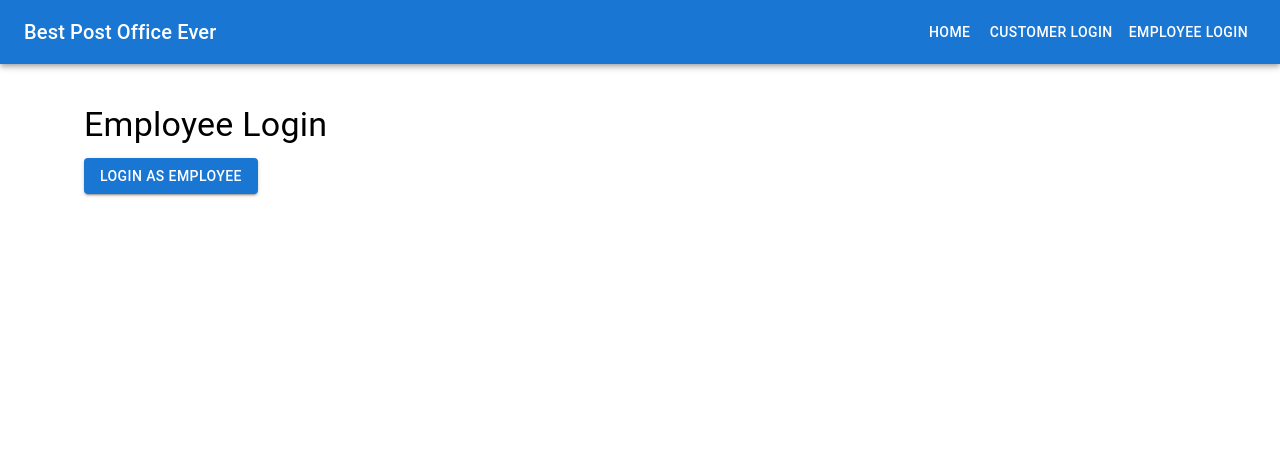
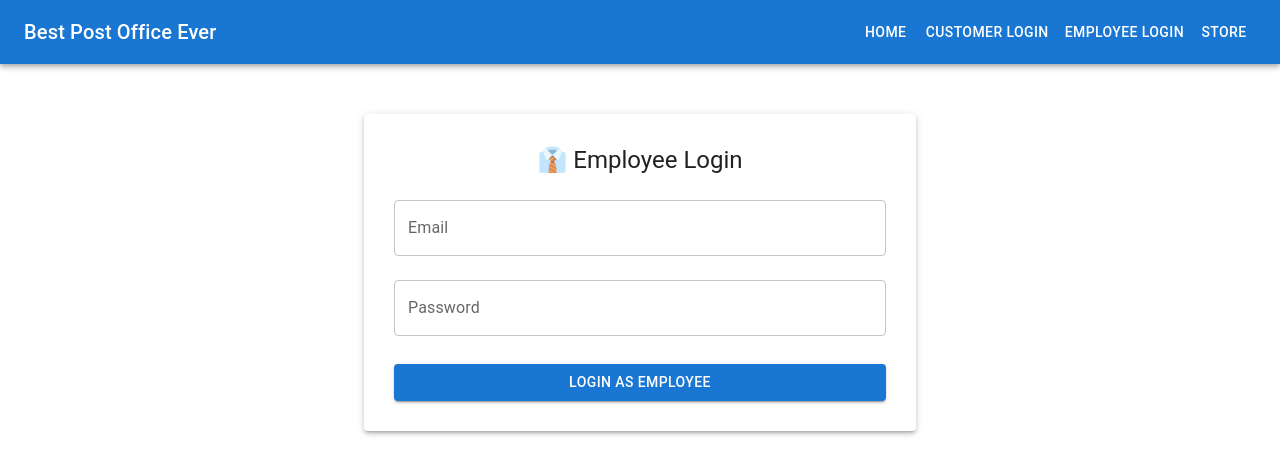
Before and after one commit to AndreaDaFi/PostOfficeWebsite, a React (Create React App) app: page /emp-login in a window 1280 px wide. Shown: the top 474 px of the page. Built offline with nearby package versions, Linux system fonts and the light colour scheme.

Commit message:
added jeni's emplogin, working on mypackages page for customers

```diff
--- a/src/App.js
+++ b/src/App.js
@@ -3,7 +3,9 @@ import { BrowserRouter as Router, Route, Routes, Link } from 'react-router-dom';
 import { AppBar, Toolbar, Button, Container, Typography } from '@mui/material';
 import CustLogin from './app/CustLogin';
 import EmpLogin from './app/EmpLogin';
+import Store from './app/Store';
 import Home from './app/Home';
+import MyPackages from './app/MyPackages';
 
 const App = () => {
   return (
@@ -13,19 +15,28 @@ const App = () => {
           <Typography variant="h6" style={{ flexGrow: 1 }}>
             Best Post Office Ever
           </Typography>
+          {/*pages anyone could see when openning the app*/}
           <Button color="inherit" component={Link} to="/">Home</Button>
           <Button color="inherit" component={Link} to="/cust-login">Customer Login</Button>
           <Button color="inherit" component={Link} to="/emp-login">Employee Login</Button>
+
+          {/*pages only customers should be able to see*/}
+          <Button color="inherit" component={Link} to="/store">store</Button>
         </Toolbar>
       </AppBar>
-
+      {/*this section adds the links to these pages*/}
       <Container style={{ marginTop: 20 }}>
         <Routes>
+          {/*pages anyone could see when openning the app*/}
           <Route path="/" element={<Home />} />
           <Route path="/cust-login" element={<CustLogin />} />
           <Route path="/emp-login" element={<EmpLogin />} />
+
+          {/*pages only customers should be able to see*/}
+          <Route path="/Store" element={<Store />} />
         </Routes>
       </Container>
+
     </Router>
   );
 };
--- a/src/app/EmpLogin.js
+++ b/src/app/EmpLogin.js
@@ -1,18 +1,19 @@
-import React from 'react';
-import { Button, Typography } from '@mui/material';
+import React from "react";
+import { Container, TextField, Button, Typography, Paper } from "@mui/material";
 
-const EmpLogin = () => {
+export default function EmpLogin() {
   return (
-    <div style={{ padding: 20 }}>
-      <Typography variant="h4" gutterBottom>
-        Employee Login
-      </Typography>
-      {/* Add login form or content here */}
-      <Button variant="contained" color="primary" onClick={() => alert('Employee Login')}>
-        Login as Employee
-      </Button>
-    </div>
+    <Container maxWidth="sm">
+      <Paper elevation={3} style={{ padding: 30, marginTop: 50, textAlign: "center" }}>
+        <Typography variant="h5" gutterBottom>👔 Employee Login</Typography>
+
+        <TextField fullWidth label="Email" type="email" variant="outlined" margin="normal" />
+        <TextField fullWidth label="Password" type="password" variant="outlined" margin="normal" />
+
+        <Button fullWidth variant="contained" color="primary" style={{ marginTop: 20 }}>
+          Login as Employee
+        </Button>
+      </Paper>
+    </Container>
   );
-};
-
-export default EmpLogin;
+}
--- /dev/null
+++ b/src/app/MyPackages.js
@@ -0,0 +1,18 @@
+import React from 'react';
+import { Button, Typography } from '@mui/material';
+
+const EmpLogin = () => {
+  return (
+    <div style={{ padding: 20 }}>
+      <Typography variant="h4" gutterBottom>
+        Page so customers can view their packages
+      </Typography>
+      {/* Add login form or content here */}
+      <Button variant="contained" color="primary" onClick={() => alert('Employee Login')}>
+        Login as Employee
+      </Button>
+    </div>
+  );
+};
+
+export default EmpLogin;
--- /dev/null
+++ b/src/app/Store.js
@@ -0,0 +1,18 @@
+import React from 'react';
+import { Button, Typography } from '@mui/material';
+
+const Home = () => {
+  return (
+    <div style={{ padding: 20 }}>
+      <Typography variant="h4" gutterBottom>
+        Welcome to the Store
+      </Typography>
+      {/* Add content or information here */}
+      <Button variant="contained" color="primary" onClick={() => alert('Welcome to Home')}>
+        Go to Home
+      </Button>
+    </div>
+  );
+};
+
+export default Home;
```
